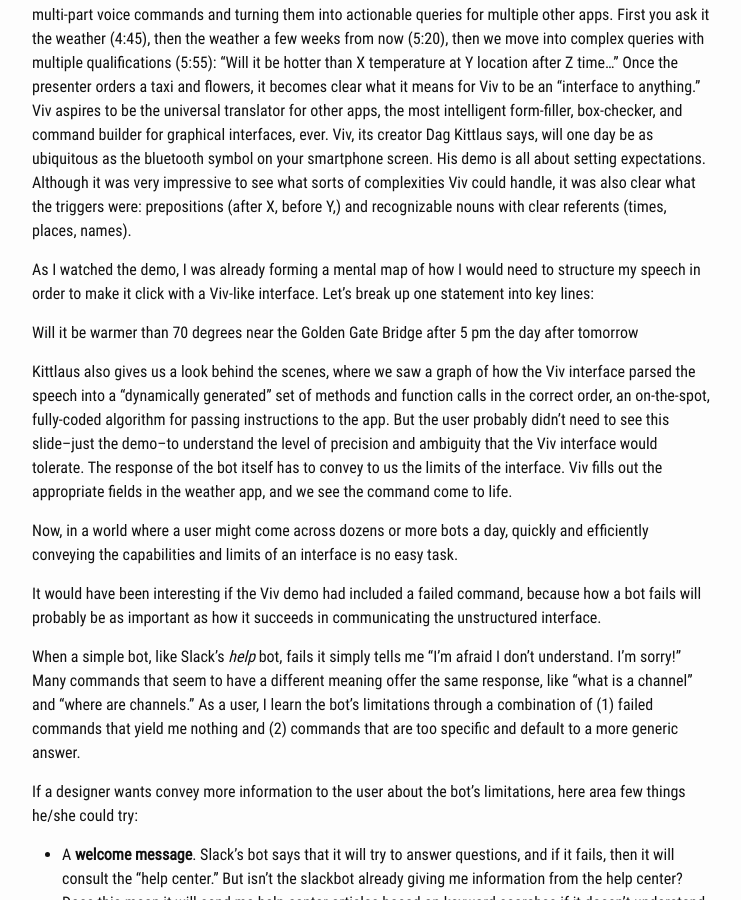
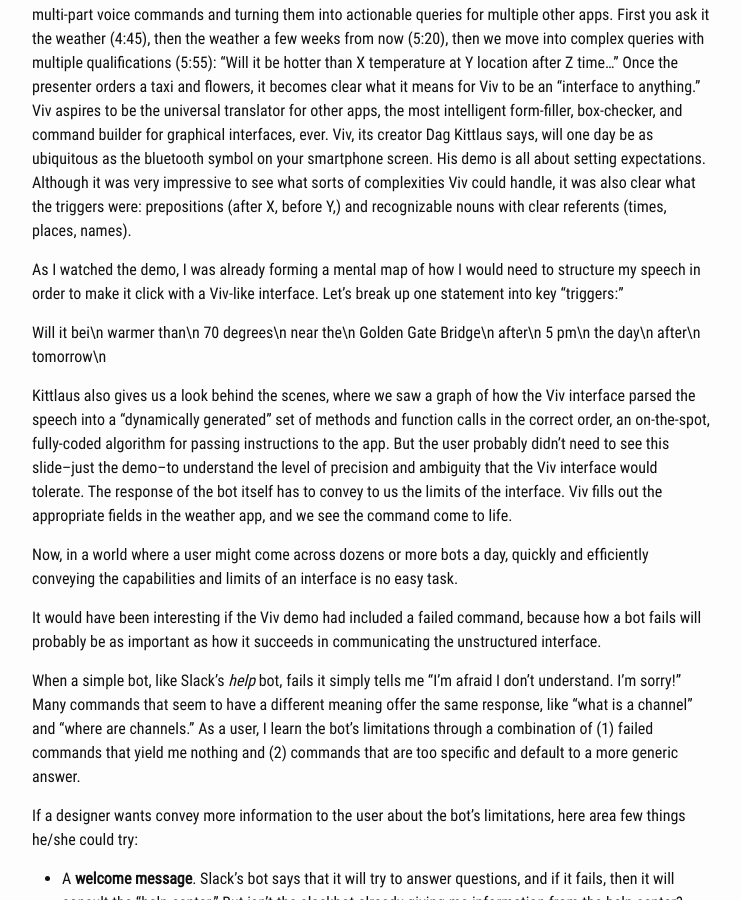
Before and after one commit to pbsugg/pbsugg.github.io, a Jekyll site: the page built from _posts/2016-08-03-future-of-chatbots.md, in a window 1280 px wide and 900 px high, scrolled down 1850 px. Shown: the whole window, without its empty margins (268-1009 px from the left). Built offline with Jekyll 4.4.1, drawn with Linux system fonts in a browser that asks for light colours.

Commit message:
fix typos

```diff
--- a/_posts/2016-08-03-future-of-chatbots.md
+++ b/_posts/2016-08-03-future-of-chatbots.md
@@ -19,18 +19,18 @@
 
 In the [demo](https://techcrunch.com/2016/05/09/siri-creator-shows-off-first-public-demo-of-viv-the-intelligent-interface-for-everything/) that is part of Viv's unveiling, we basically get a system that is good at taking complicated, multi-part voice commands and turning them into actionable queries for multiple other apps.  First you ask it the weather (4:45), then the weather a few weeks from now (5:20), then we move into  complex queries with multiple qualifications (5:55): "Will it be hotter than X temperature at Y location after Z time..."  Once the presenter orders a taxi and flowers, it becomes clear what it means for Viv to be an "interface to anything."  Viv aspires to be the universal translator for other apps, the most intelligent form-filler, box-checker, and command builder for graphical interfaces, ever.  Viv, its creator Dag Kittlaus says, will one day be as ubiquitous as the bluetooth symbol on your smartphone screen.  His demo is all about setting expectations.  Although it was very impressive to see what sorts of complexities Viv could handle, it was also clear what the triggers were: prepositions (after X, before Y,) and recognizable nouns with clear referents (times, places, names).
 
-As I watched the demo, I was already forming a mental map of how I would need to structure my speech in order to make it click with a Viv-like interface.  Let's break up one statement into key lines:
+As I watched the demo, I was already forming a mental map of how I would need to structure my speech in order to make it click with a Viv-like interface.  Let's break up one statement into key "triggers:"
 
-  Will it be
-  warmer than
-  70 degrees
-  near the
-  Golden Gate Bridge
-  after
-  5 pm
-  the day
-  after
-  tomorrow
+  Will it bei\n
+  warmer than\n
+  70 degrees\n
+  near the\n
+  Golden Gate Bridge\n
+  after\n
+  5 pm\n
+  the day\n
+  after\n
+  tomorrow\n
 
 Kittlaus also gives us a look behind the scenes, where we saw a graph of how the Viv interface parsed the speech into a "dynamically generated" set of methods and function calls in the correct order, an on-the-spot, fully-coded algorithm for passing instructions to the app.  But the user probably didn't need to see this slide--just the demo--to understand the level of precision and ambiguity that the Viv interface would tolerate.  The response of the bot itself has to convey to us the limits of the interface.  Viv fills out the appropriate fields in the weather app, and we see the command come to life.
 
```
